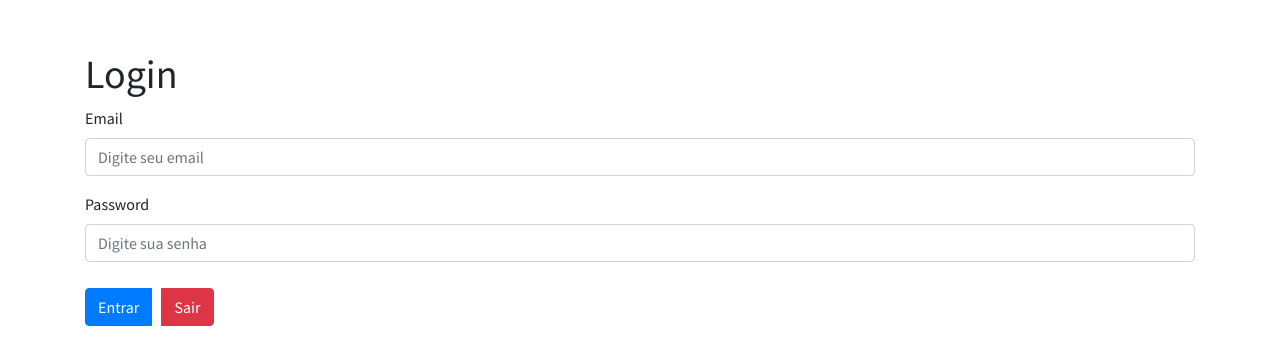
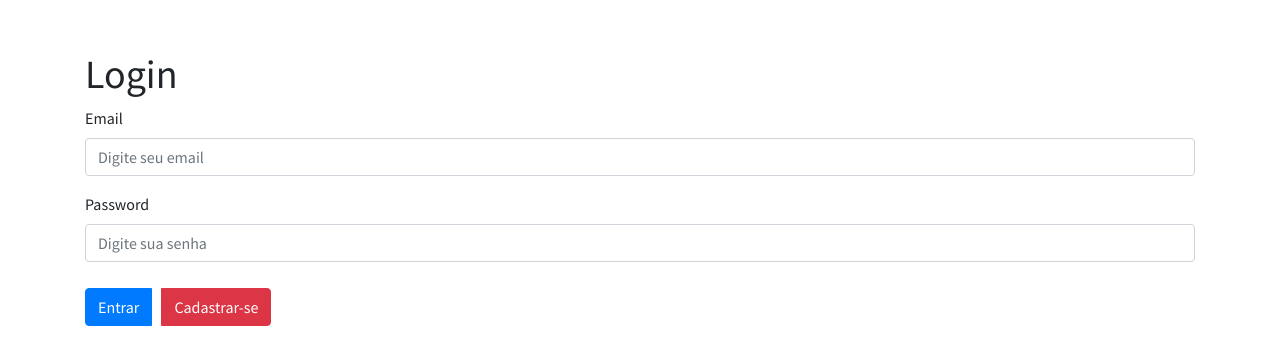
Before and after one commit to PhilipeGama/EldoradoMovie, an Angular app in the folder frontend/: page /login in a window 1280 px wide. Shown: the part 110-474 px from the top of the page. Built offline with nearby package versions, Linux system fonts and the light colour scheme.

Commit message:
indenting login components html and add server env process to server.ts

```diff
--- a/frontend/src/app/pages/login/login.component.html
+++ b/frontend/src/app/pages/login/login.component.html
@@ -10,7 +10,6 @@
             <label for="email">Email</label>
             <input class="form-control" type="input"  id="email" name="email" placeholder="Digite seu email" [(ngModel)]="user.email">
         </div>
-
         <div class="form-group">
             <label for="email">Password</label>
             <input class="form-control" type="password"  id="password" name="password" placeholder="Digite sua senha" [(ngModel)]="user.password">
@@ -18,7 +17,7 @@
 
         <div class="btn-group">
             <button class="btn btn-primary" (click)="onLogin()">Entrar</button>
-                <button class="btn btn-danger" (click)="onExit()">Sair</button>
+            <button class="btn btn-danger">Cadastrar-se</button>
         </div>
     </form>
 </div>
```
Also changed, not shown: 1 other file (tests, documents, lock files or other folders). Lines whose indentation alone changed are shown as unchanged.
